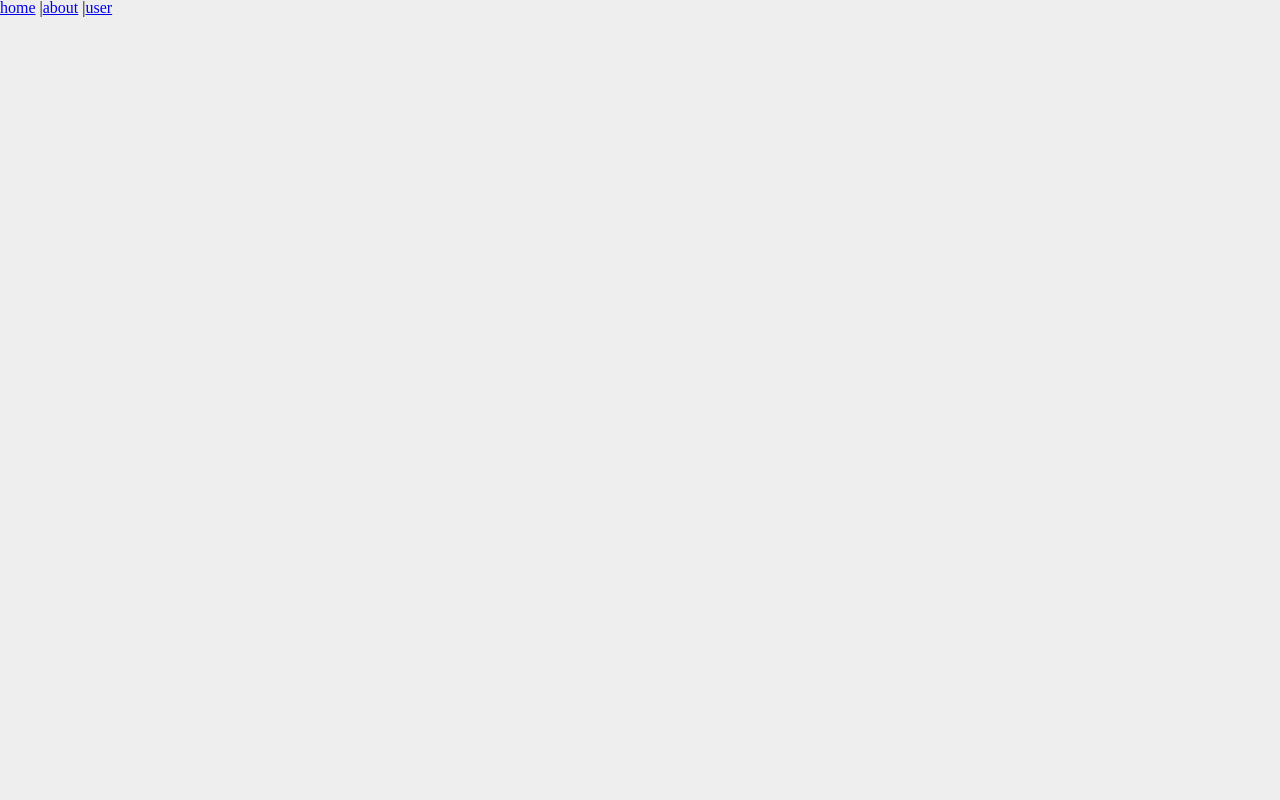
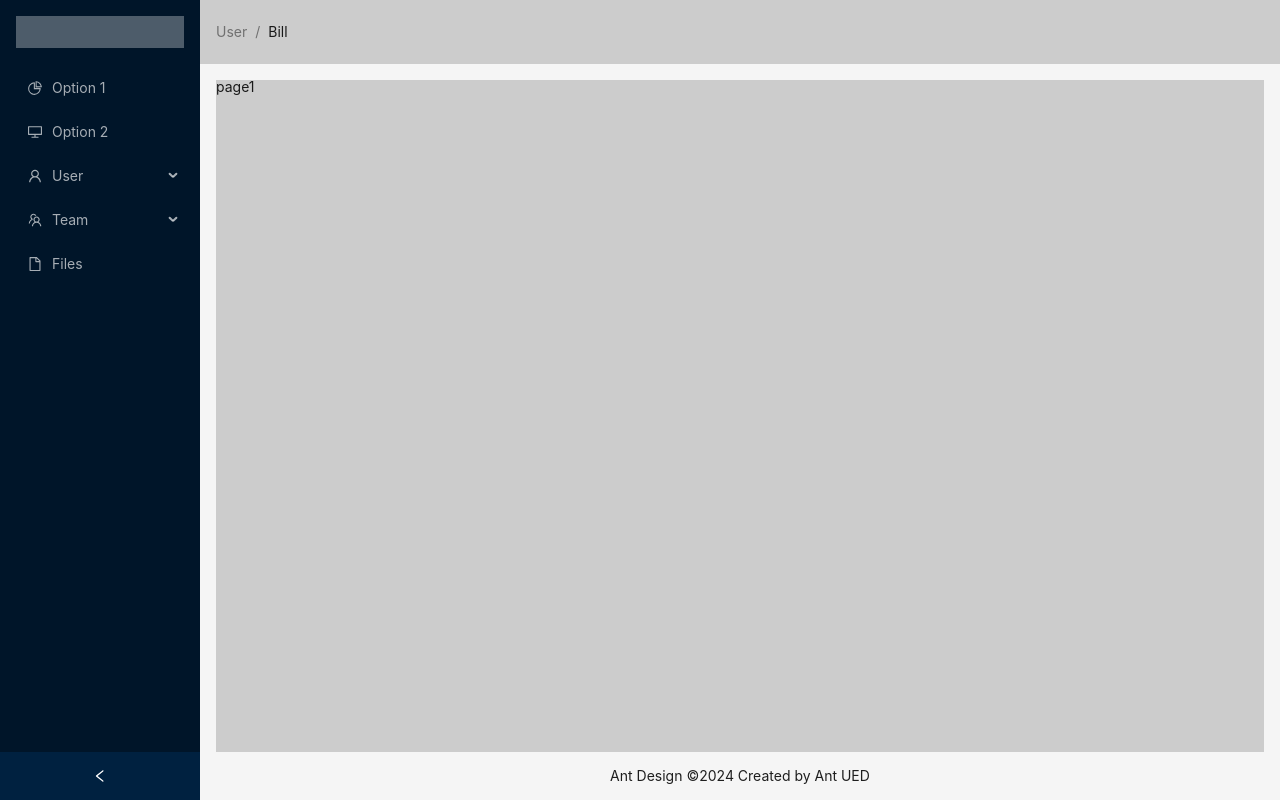
Before and after one commit to tang-suzi/react-tsDemo, a React (Vite) app: page /page1 in a window 1280 px wide. Before the commit this address had no page. Built offline with nearby package versions, Linux system fonts and the light colour scheme.

Commit message:
feat: 路由及侧边栏跳转

```diff
--- a/src/App.tsx
+++ b/src/App.tsx
@@ -25,9 +25,9 @@ const App: React.FC = () => {
   const outlet = useRoutes(router);
   return (
     <div className="App">
-      <Link to="/home">home</Link> |
+      {/* <Link to="/home">home</Link> |
       <Link to="/about">about</Link> |
-      <Link to="/user">user</Link>
+      <Link to="/user">user</Link> */}
       {outlet}
     </div>
   );
--- a/src/assets/style/global.scss
+++ b/src/assets/style/global.scss
@@ -7,3 +7,14 @@ img {
   // 禁止图片拖动
   -webkit-user-drag: none;
 }
+
+// 首页布局样式
+.demo-logo-vertical {
+  height: 32px;
+  margin: 16px;
+  background: rgba(255, 255, 255, 0.3);
+}
+
+.site-layout .site-layout-background {
+  background: #ccc;
+}
--- /dev/null
+++ b/src/components/Layout/index.tsx
@@ -0,0 +1,103 @@
+import React, { useState } from "react";
+import {
+  DesktopOutlined,
+  FileOutlined,
+  PieChartOutlined,
+  TeamOutlined,
+  UserOutlined,
+} from "@ant-design/icons";
+import type { MenuProps } from "antd";
+import { Breadcrumb, Layout, Menu } from "antd";
+import { Outlet, useNavigate } from "react-router-dom";
+
+const { Header, Content, Footer, Sider } = Layout;
+// import routes from "@/router";
+type MenuItem = Required<MenuProps>["items"][number];
+
+function getItem(
+  label: React.ReactNode,
+  key: React.Key,
+  icon?: React.ReactNode,
+  children?: MenuItem[]
+): MenuItem {
+  return {
+    key,
+    icon,
+    children,
+    label,
+  } as MenuItem;
+}
+
+const items: MenuItem[] = [
+  getItem("Option 1", "/page1", <PieChartOutlined />),
+  getItem("Option 2", "/page2", <DesktopOutlined />),
+  getItem("User", "sub1", <UserOutlined />, [
+    getItem("Tom", "3"),
+    getItem("Bill", "4"),
+    getItem("Alex", "5"),
+  ]),
+  getItem("Team", "sub2", <TeamOutlined />, [
+    getItem("Team 1", "6"),
+    getItem("Team 2", "8"),
+  ]),
+  getItem("Files", "9", <FileOutlined />),
+];
+
+const View: React.FC = () => {
+  const [collapsed, setCollapsed] = useState(false);
+  const navgateTo = useNavigate();
+  // const outlet = useRoutes(routes);
+  const menuClick = (e: { key: string }) => {
+    console.log(e.key);
+    // 编程式路由跳转 用到hook useNavigate
+    navgateTo(e.key);
+  };
+  return (
+    <Layout className="site-layout" style={{ minHeight: "100vh" }}>
+      {/* 左边栏 */}
+      <Sider
+        collapsible
+        collapsed={collapsed}
+        onCollapse={(value) => setCollapsed(value)}
+      >
+        <div className="demo-logo-vertical" />
+        <Menu
+          theme="dark"
+          defaultSelectedKeys={["1"]}
+          mode="inline"
+          items={items}
+          onClick={menuClick}
+        />
+      </Sider>
+      {/* 右边container */}
+      <Layout>
+        {/* 右侧头部 */}
+        <Header
+          className="site-layout-background"
+          style={{ padding: "0 0 0 16px" }}
+        >
+          {/* 面包屑 */}
+          <Breadcrumb style={{ lineHeight: "64px" }}>
+            <Breadcrumb.Item>User</Breadcrumb.Item>
+            <Breadcrumb.Item>Bill</Breadcrumb.Item>
+          </Breadcrumb>
+        </Header>
+        {/* 右边内容 */}
+        <Content
+          style={{ margin: "16px 16px 0" }}
+          className="site-layout-background"
+        >
+          {/* 窗口部位 */}
+          {/* {outlet} */}
+          <Outlet />
+        </Content>
+        {/* 右边底部 */}
+        <Footer style={{ textAlign: "center", padding: 0, lineHeight: "48px" }}>
+          Ant Design ©{new Date().getFullYear()} Created by Ant UED
+        </Footer>
+      </Layout>
+    </Layout>
+  );
+};
+
+export default View;
--- a/src/router/index.tsx
+++ b/src/router/index.tsx
@@ -1,8 +1,11 @@
 import { Navigate } from "react-router-dom";
 import React, { lazy } from "react";
-import About from "@/views/About";
+// import About from "@/views/About";
 import Home from "@/views/Home";
-const User = lazy(() => import("@/views/User"));
+// const Home = lazy(() => import("@/views/Home"));
+// const User = lazy(() => import("@/views/User"));
+const Page1 = lazy(() => import("@/views/Page1"));
+const Page2 = lazy(() => import("@/views/Page2"));
 
 const withLoadingComponent = (children: JSX.Element) => (
   <React.Suspense fallback={<div>Loading...</div>}>{children}</React.Suspense>
@@ -11,21 +14,35 @@ const withLoadingComponent = (children: JSX.Element) => (
 const routes = [
   {
     path: "/",
-    element: <Navigate to="/home" />,
+    element: <Navigate to="/page1" />,
   },
   {
-    path: "/home",
+    path: "/",
     element: <Home />,
+    children: [
+      {
+        path: "/page1",
+        element: withLoadingComponent(<Page1 />),
+      },
+      {
+        path: "/page2",
+        element: withLoadingComponent(<Page2 />),
+      },
+    ],
   },
-  {
-    path: "/about",
-    element: <About />,
-  },
-  // 懒加载需要在组件外部套一层
-  {
-    path: "/user",
-    element: withLoadingComponent(<User />),
-  },
+  // {
+  //   path: "/home",
+  //   element: <Home />,
+  // },
+  // {
+  //   path: "/about",
+  //   element: <About />,
+  // },
+  // // 懒加载需要在组件外部套一层
+  // {
+  //   path: "/user",
+  //   element: withLoadingComponent(<User />),
+  // },
 ];
 
 export default routes;
--- a/src/views/Home/index.tsx
+++ b/src/views/Home/index.tsx
@@ -1,9 +1,6 @@
+import Layout from "@/components/Layout";
 const Home: React.FC = () => {
-  return (
-    <div className="home">
-      <p>这是Home里面的内容</p>
-    </div>
-  );
+  return <Layout />;
 };
 
 export default Home;
--- /dev/null
+++ b/src/views/Page1/index.tsx
@@ -0,0 +1,5 @@
+const Page1: React.FC = () => {
+  return <div>page1</div>;
+};
+
+export default Page1;
--- /dev/null
+++ b/src/views/Page2/index.tsx
@@ -0,0 +1,5 @@
+const Page2: React.FC = () => {
+  return <div>page2</div>;
+};
+
+export default Page2;
```
Also changed, not shown: src/components/Layout/index.scss (added), src/views/Home/index.scss (added).
